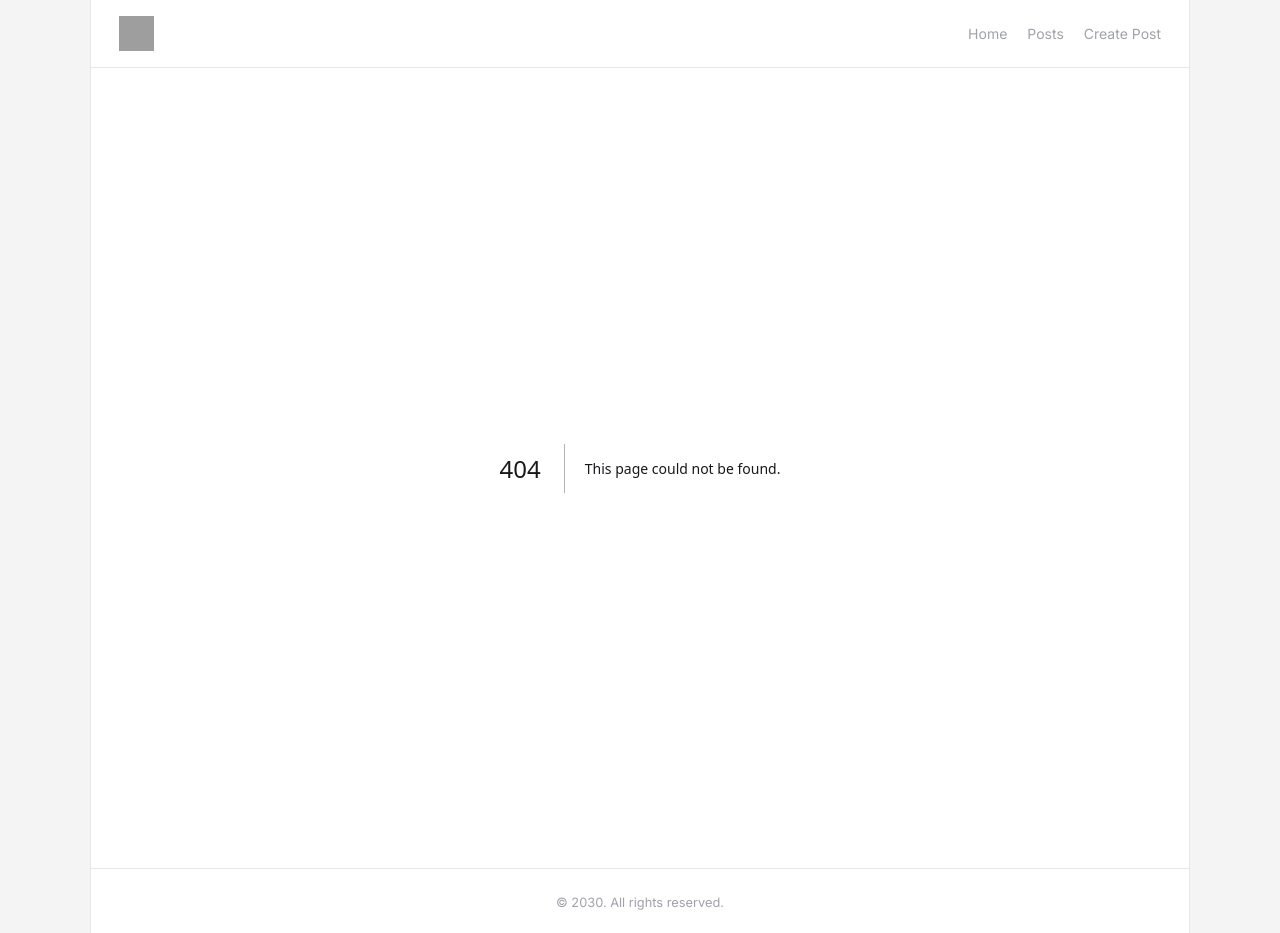
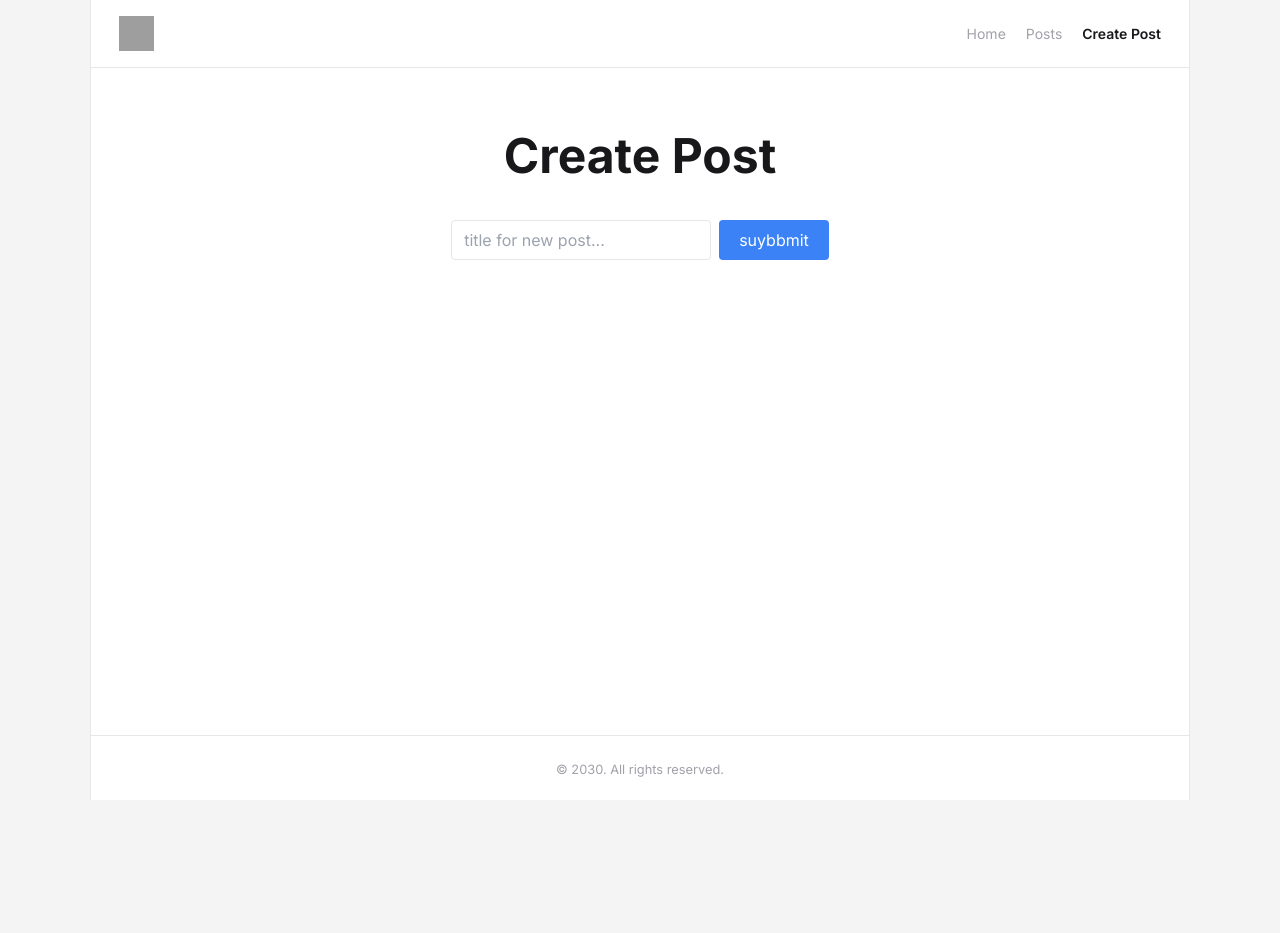
Before and after one commit to xcinek1337/nextjs-prisma-learning, a Next.js app: page /create-post in a window 1280 px wide. Before the commit this address had no page. After the commit the page ends 800 px from the top, so only its background shows below. Built offline with nearby package versions, Linux system fonts and the light colour scheme; grey boxes are pictures that could not be loaded.

Commit message:
Implemented authentication via Kinde and created private route for logged-in users

```diff
--- /dev/null
+++ b/src/actions/actions.ts
@@ -0,0 +1,6 @@
+'use server'
+export async function createPost(formData:FormData){
+    const title = formData.get('title') as string
+    console.log(title);
+
+}
--- /dev/null
+++ b/src/app/api/auth/[kindeAuth]/route.js
@@ -0,0 +1,2 @@
+import {handleAuth} from "@kinde-oss/kinde-auth-nextjs/server";
+export const GET = handleAuth();
--- /dev/null
+++ b/src/app/create-post/page.tsx
@@ -0,0 +1,23 @@
+import { createPost } from '@/actions/actions';
+
+export default async function Page() {
+	return (
+		<main className='text-center pt-16'>
+			<h1 className='text-4xl font-bold mb-5 md:text-5xl'>Create Post</h1>
+
+			<form
+				action={createPost}
+				className='h-10 space-x-2 mt-10'
+			>
+				<input
+					className='border rounded px-3 h-full'
+					type='text'
+					name='title'
+					placeholder='title for new post...'
+					required
+				/>
+				<button className='h-full bg-blue-500 px-5 rounded text-white'>suybbmit</button>
+			</form>
+		</main>
+	);
+}
--- a/src/app/posts/[id]/page.tsx
+++ b/src/app/posts/[id]/page.tsx
@@ -1,3 +1,11 @@
+import { Metadata } from "next";
+
+export const metadata: Metadata = {
+	title: 'Blog | Post',
+	description: 'Generated by create next app',
+};
+
+
 export default async function Page({ params }: { params: { id: string } }) {
 	const response = await fetch(`https://dummyjson.com/posts/${params.id}`);
 	const post = await response.json();
--- a/src/components/Header.tsx
+++ b/src/components/Header.tsx
@@ -6,7 +6,7 @@ import { usePathname } from 'next/navigation';
 const navLinks = [
 	{ href: '/', label: 'Home' },
 	{ href: '/posts', label: 'Posts' },
-	{ href: '/404', label: 'Create Post' },
+	{ href: '/create-post', label: 'Create Post' },
 ];
 
 export const Header = () => {
--- a/src/components/PostsList.tsx
+++ b/src/components/PostsList.tsx
@@ -7,7 +7,7 @@ export default async function PostsList() {
 
 	return (
 		<ul>
-			{data.posts.map((post) => {
+			{data.posts.map((post ) => {
 				return (
 					<li
 						className='mb-5'
```
Also changed, not shown: package.json (+6 -5 lines), src/middleware.ts (added, +8 -0 lines), 1 other file (tests, documents, lock files or other folders).
